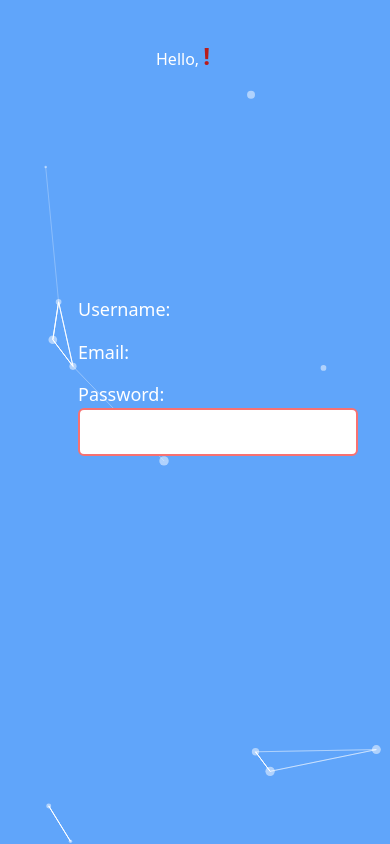
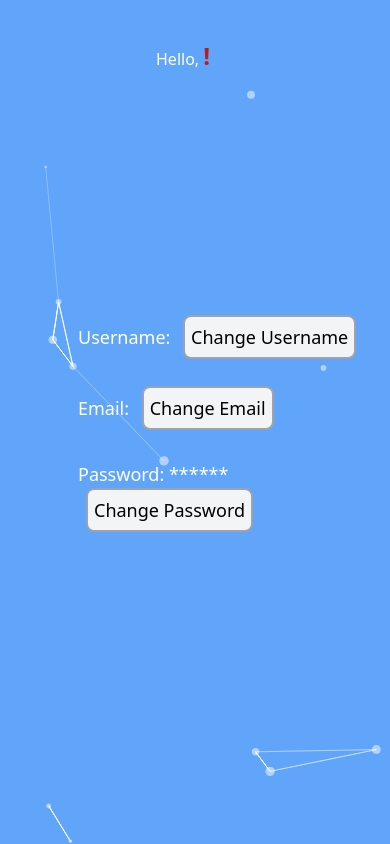
Before and after one commit to tomasdepiano/Chat-App, a React (Vite) app: page /settings2 in a window 390 px wide. Built offline with nearby package versions, Linux system fonts and the light colour scheme; no server answers.

Commit message:
Added some functionality to the responsive settings page, added buttons to the screen and modals pop up when clicking the buttons

```diff
--- a/src/pages/Responsive/SettingsPageResponsive.jsx
+++ b/src/pages/Responsive/SettingsPageResponsive.jsx
@@ -1,10 +1,18 @@
 import React from "react";
 import { useSelector } from "react-redux";
-import Input from "../../components/Input";
+import useOpenCloseModal from "../../hooks/useOpenCloseModal";
+import ChangeUserName from "../../modals/ChangeUserName";
+import ChangeEmail from "../../modals/ChangeEmail";
+import ChangePassWord from "../../modals/ChangePassword";
 
 function SettingsButton() {
   const user = useSelector((state) => state.user);
   const email = useSelector((state) => state.email);
+  const [changeUserName, setChangeUserName, closeUserName] =
+    useOpenCloseModal(false);
+  const [changePassWord, setChangePassWord, closePassword] =
+    useOpenCloseModal(false);
+  const [changeEmail, setChangeEmail, closeEmail] = useOpenCloseModal(false);
 
   return (
     <>
@@ -14,15 +22,48 @@ function SettingsButton() {
           Hello,{" "}
           <span className="font-bold text-2xl text-red-700">{user} !</span>
         </div>
-        <div className="fixed top-[35%] ml-[20%] text-white text-bold text-lg">
-          <p>Username: {user}</p>
+        <div className="fixed top-[35%] ml-[20%] text-white text-bold text-lg mt-5">
+          <p>
+            Username: {user}{" "}
+            <button
+              onClick={() => {
+                setChangeUserName(true);
+              }}
+              className="border-2 border-gray-400 rounded-lg ml-2 p-1.5 bg-gray-100 text-black hover:bg-gray-400"
+            >
+              Change Username
+            </button>
+          </p>
         </div>
-        <div className="fixed top-[40%] ml-[20%] text-white text-bold text-lg">
-          <p>Email: {email}</p>
+        <div className="fixed top-[40%] ml-[20%] text-white text-bold text-lg mt-12">
+          <p>
+            Email: {email}{" "}
+            <button
+              onClick={() => {
+                setChangeEmail(true);
+              }}
+              className="border-2 border-gray-400 rounded-lg ml-2 p-1.5 bg-gray-100 text-black hover:bg-gray-400"
+            >
+              Change Email
+            </button>
+          </p>
         </div>
-        <div className="fixed top-[45%] ml-[20%] text-white text-bold text-lg">
-          <p>Password: {<Input />}</p>
+        <div className="fixed top-[45%] ml-[20%] text-white text-bold text-lg mt-20">
+          <p>
+            Password: ******{" "}
+            <button
+              onClick={() => {
+                setChangePassWord(true);
+              }}
+              className="border-2 border-gray-400 rounded-lg ml-2 p-1.5 bg-gray-100 text-black hover:bg-gray-400"
+            >
+              Change Password
+            </button>
+          </p>
         </div>
+        <ChangeUserName onClose={closeUserName} visible={changeUserName} />
+        <ChangePassWord onClose={closePassword} visible={changePassWord} />
+        <ChangeEmail onClose={closeEmail} visible={changeEmail} />
       </main>
     </>
   );
```
